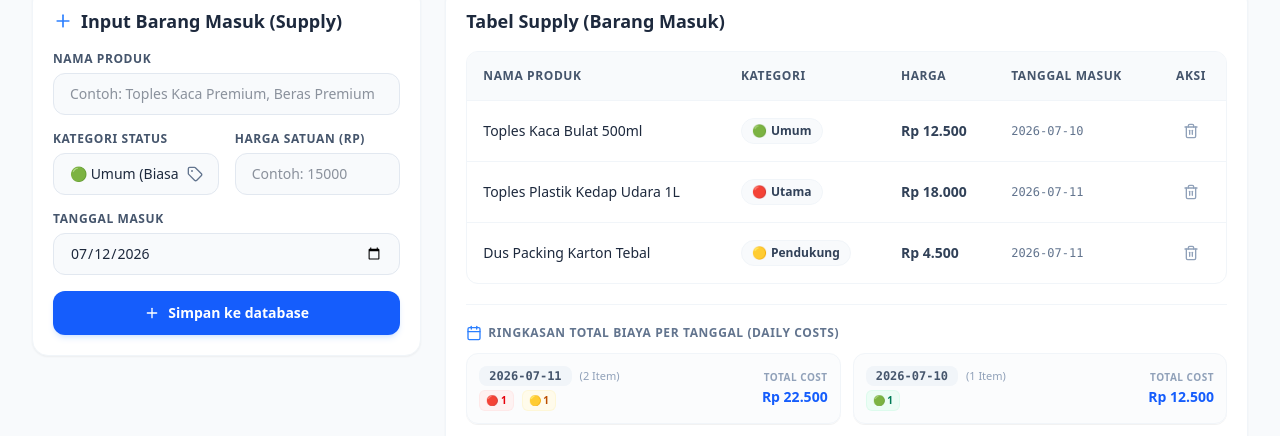
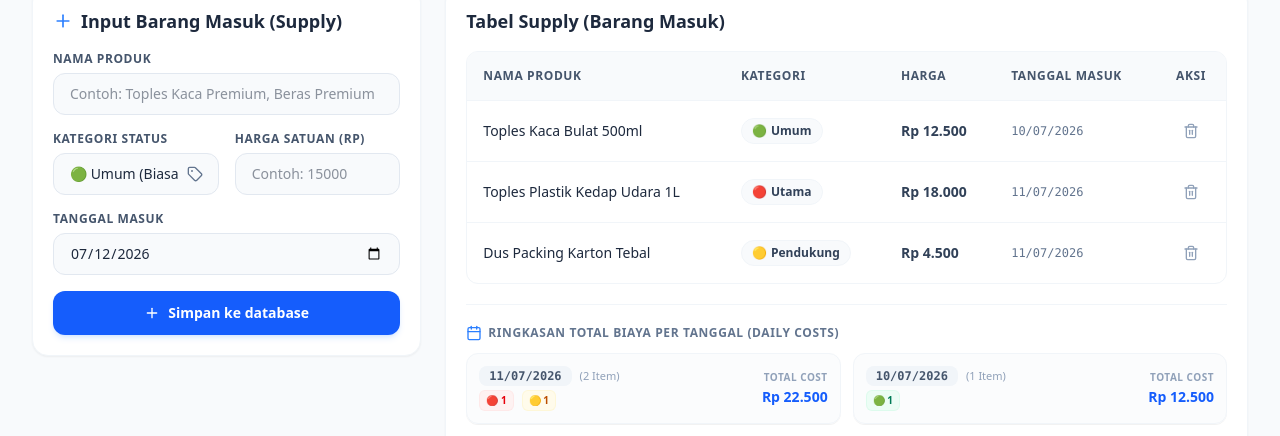
Before and after one commit to vviqry/Fruity_Candy, a React (Vite) app: page / in a window 1280 px wide. Shown: the part 299-735 px from the top of the page. Built offline with nearby package versions, Linux system fonts and the light colour scheme.

Commit message:
feat: implement Indonesian date formatting
Add utility to format dates as DD/MM/YYYY and apply it across SupplyManager and DistributionManager components for better readability.

```diff
--- a/src/components/DistributionManager.tsx
+++ b/src/components/DistributionManager.tsx
@@ -1,6 +1,7 @@
 import React, { useState } from 'react';
 import { DistributionItem } from '../types';
 import { MapPin, Plus, Trash2, Calendar, Map, AlertCircle, ShoppingBag, Layers, Check } from 'lucide-react';
+import { formatDateIndo } from '../utils/dateFormatter';
 
 interface DistributionManagerProps {
   items: DistributionItem[];
@@ -379,7 +380,7 @@ export default function DistributionManager({
                               >
                                 {deliveries.map((delivery, idx) => (
                                   <option key={`${delivery.date}-${idx}`} value={delivery.date}>
-                                    {delivery.date} {idx === 0 ? '(Terbaru)' : ''}
+                                    {formatDateIndo(delivery.date)} {idx === 0 ? '(Terbaru)' : ''}
                                   </option>
                                 ))}
                               </select>
--- a/src/components/SupplyManager.tsx
+++ b/src/components/SupplyManager.tsx
@@ -1,6 +1,7 @@
 import React, { useState } from 'react';
 import { SupplyItem } from '../types';
 import { Plus, Trash2, Tag, Calendar, DollarSign, Package, AlertCircle } from 'lucide-react';
+import { formatDateIndo } from '../utils/dateFormatter';
 
 interface SupplyManagerProps {
   items: SupplyItem[];
@@ -257,7 +258,7 @@ export default function SupplyManager({ items, onAddItem, onDeleteItem }: Supply
                         </span>
                       </td>
                       <td className="p-4 font-semibold text-slate-700">{formatIDR(item.price)}</td>
-                      <td className="p-4 text-slate-500 font-mono text-xs">{item.entryDate}</td>
+                      <td className="p-4 text-slate-500 font-mono text-xs">{formatDateIndo(item.entryDate)}</td>
                       <td className="p-4 text-center">
                         <button
                           onClick={() => {
@@ -292,7 +293,7 @@ export default function SupplyManager({ items, onAddItem, onDeleteItem }: Supply
                     <div className="space-y-1">
                       <div className="flex items-center space-x-2">
                         <span className="text-xs font-mono font-bold text-slate-600 bg-slate-100 px-2.5 py-0.5 rounded-lg">
-                          {day.date}
+                          {formatDateIndo(day.date)}
                         </span>
                         <span className="text-[11px] text-slate-400 font-medium">({day.itemCount} Item)</span>
                       </div>
--- /dev/null
+++ b/src/utils/dateFormatter.ts
@@ -0,0 +1,36 @@
+/**
+ * Utility to format dates into Indonesian format (DD/MM/YYYY)
+ * Example: '2026-07-11' -> '11/07/2026'
+ */
+export function formatDateIndo(dateStr: string): string {
+  if (!dateStr) return '';
+
+  // If already in DD/MM/YYYY format, return as-is
+  if (/^\d{2}\/\d{2}\/\d{4}$/.test(dateStr)) {
+    return dateStr;
+  }
+
+  // Try parsing YYYY-MM-DD format (very fast & robust)
+  const parts = dateStr.split('-');
+  if (parts.length === 3) {
+    const [year, month, day] = parts;
+    if (year.length === 4 && month.length === 2 && day.length === 2) {
+      return `${day}/${month}/${year}`;
+    }
+  }
+
+  // Fallback to JS Date parsing
+  try {
+    const date = new Date(dateStr);
+    if (!isNaN(date.getTime())) {
+      const day = String(date.getDate()).padStart(2, '0');
+      const month = String(date.getMonth() + 1).padStart(2, '0');
+      const year = date.getFullYear();
+      return `${day}/${month}/${year}`;
+    }
+  } catch (e) {
+    // Ignore and return original
+  }
+
+  return dateStr;
+}
```
